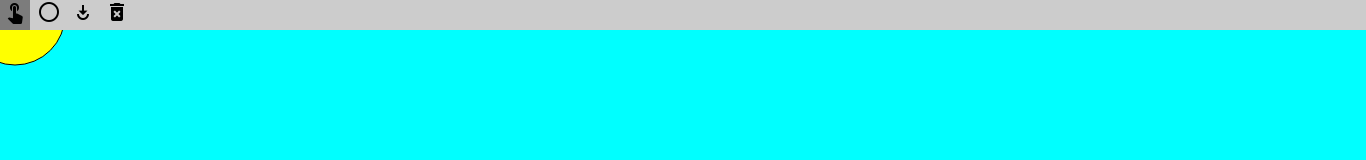
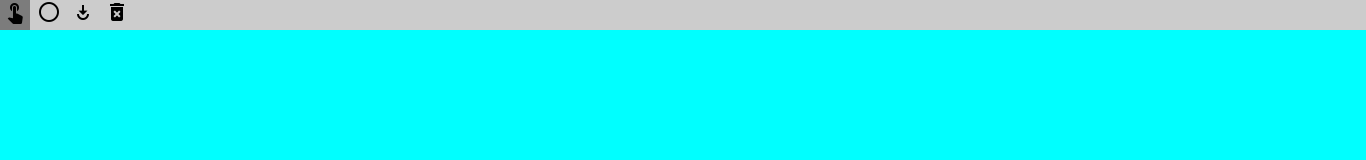
Before and after one commit to eduardougolini/turingMachine, an Electron app: page template/index.html in a window 1366 px wide. Both pictures are taken after a click on the element "touch_app". Drawn offline with Linux system fonts and the light colour scheme; no server answers.

Commit message:
Adicionada validação para desenhar apenas quando o stateMenu estiver selecionado

```diff
--- a/frontJs/CanvasDrawer.js
+++ b/frontJs/CanvasDrawer.js
@@ -7,6 +7,11 @@ htmlCanvas.height = window.innerHeight;
 document.body.addEventListener('click', drawState);
 
 function drawState(event) {
+
+    if (event.clientY < 30 || selectedMenu != stateMenu) {
+        return;
+    }
+
     var canvasContext = htmlCanvas.getContext('2d');
 
     canvasContext.beginPath();
--- /dev/null
+++ b/frontJs/Constants.js
@@ -0,0 +1,4 @@
+const selectorMenu = 'selector';
+const stateMenu = 'state';
+const linkMenu = 'state';
+const deleteMenu = 'delete';
--- a/frontJs/Menu.js
+++ b/frontJs/Menu.js
@@ -1,9 +1,10 @@
 const {ipcRenderer} = require('electron');
 
 var menuItems = document.querySelectorAll('#Toolbar .menu');
+var selectedMenu = selectorMenu;
 
 for(var i = 0; i < menuItems.length; i++) {
     menuItems[i].addEventListener('click', function(){
-        ipcRenderer.send('menuItemClick', this.getAttribute('name'));
+        selectedMenu = this.getAttribute('name');
     });
 }
--- a/main.js
+++ b/main.js
@@ -3,11 +3,6 @@ const path = require('path')
 const url = require('url')
 
 let win
-let selectedMenu = 'selector'
-
-ipcMain.on('menuItemClick', function(event, name) {
-    selectedMenu = name;
-});
 
 function createWindow () {
     win = new BrowserWindow({width: 1366, height: 768});
--- a/template/index.html
+++ b/template/index.html
@@ -6,6 +6,7 @@
         <link href="https://fonts.googleapis.com/icon?family=Material+Icons"
               rel="stylesheet">
         <link rel="stylesheet" href="../css/stylesheet.css">
+        <script src="../frontJs/Constants.js"></script>
     </head>
     <body>
         <div id="Toolbar">
```
